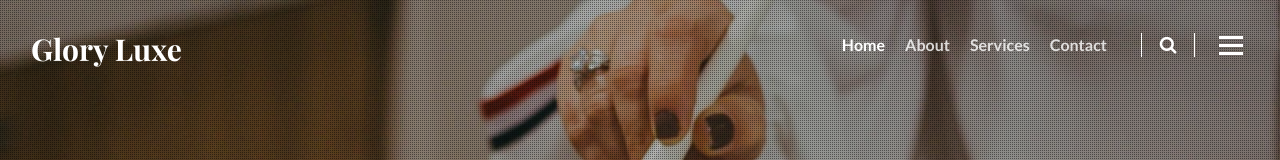
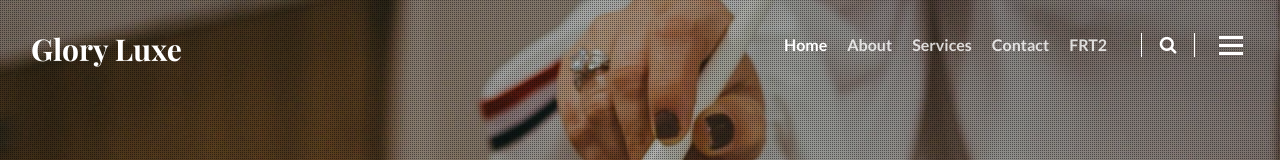
Before and after one commit to BHimaja14/Heal-your-Health-with-Himaja, a plain HTML site: page index.html in a window 1280 px wide. Shown: the top 160 px of the page. Drawn offline with nearby package versions, Linux system fonts and the light colour scheme; a web font is replaced by a local one.

Commit message:
Update index.html

```diff
--- a/index.html
+++ b/index.html
@@ -52,6 +52,8 @@
 
 						<li class="nav-item">
 							<a class="nav-link" href="contact.html">Contact</a>
+						<li class="nav-item">
+							<a class="nav-link" href="FRT2.html">FRT2</a>
 						</li>
 					</ul>
 					<!--/search-right-->
```
